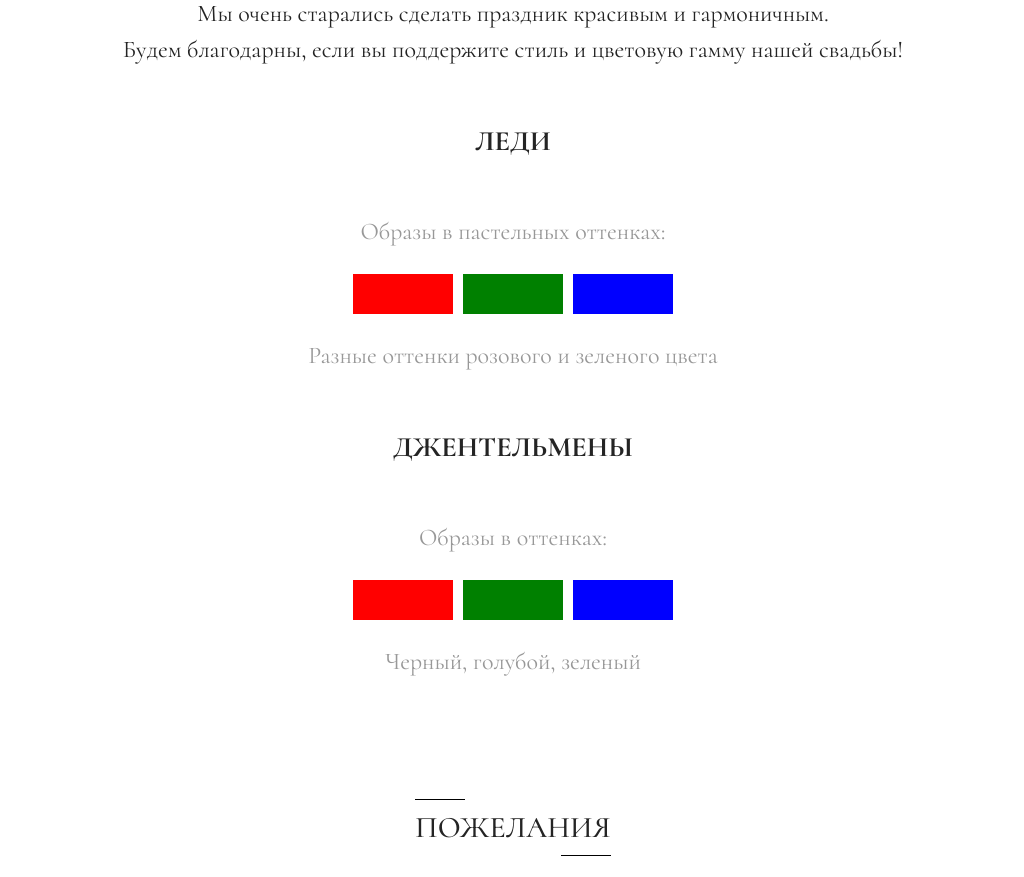
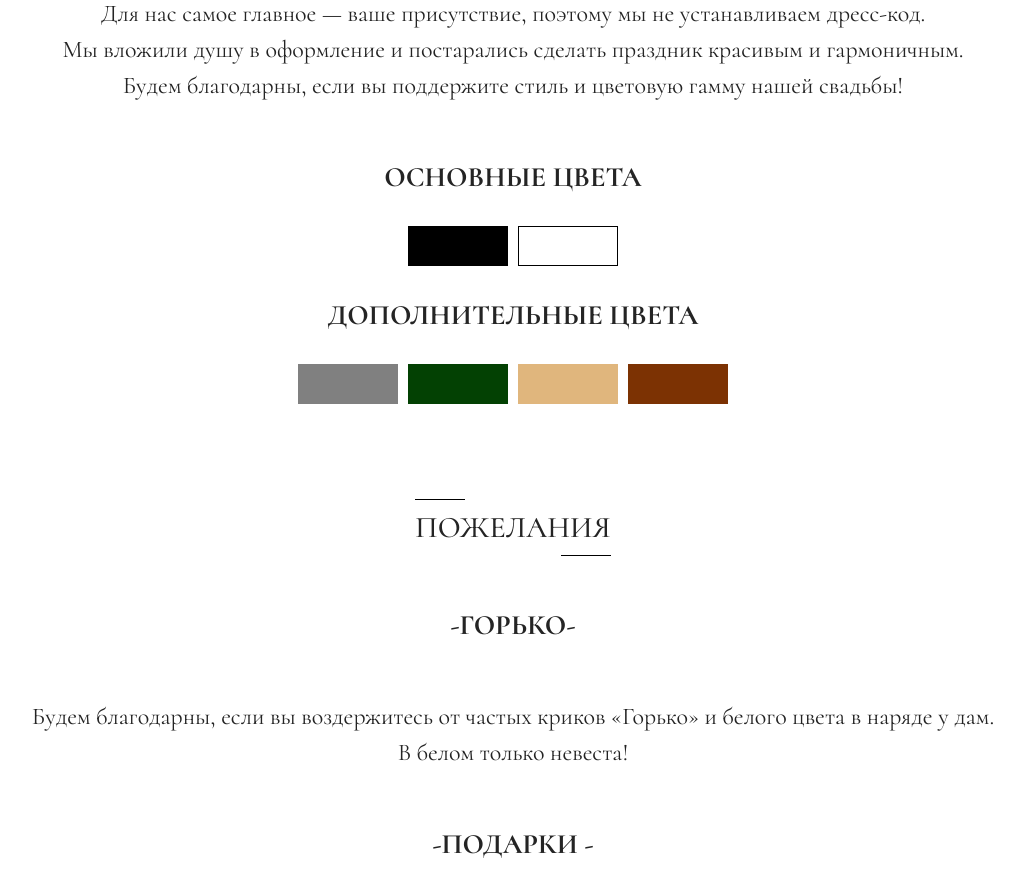
Before and after one commit to Schneegestober1/inventation, a React (Vite) app: page / in a window 1280 px wide. Shown: the part 5000-5877 px from the top of the page, without its empty margins (127-1151 px from the left). Built offline with nearby package versions, Linux system fonts and the light colour scheme.

Commit message:
colors are changed

```diff
--- a/src/components/DressCode/DressCode.jsx
+++ b/src/components/DressCode/DressCode.jsx
@@ -5,23 +5,19 @@ export const DressCode = () => {
 	return (
 		<section className={styles.container}>
 			<h2 className={styles.title}>ДРЕСС-КОД</h2>
-			<p className={styles.text1}>Мы очень старались сделать праздник красивым и гармоничным.<br className={styles.br} />Будем благодарны, если вы поддержите стиль и цветовую гамму нашей свадьбы!</p>
-			<h3>ЛЕДИ</h3>
-			<p className={styles.text}>Образы в пастельных оттенках: </p>
-			<div className={styles.rectanglesBox}>
-				<div className={styles.rectangleWomen}></div>
-				<div className={styles.rectangleWomen}></div>
-				<div className={styles.rectangleWomen}></div>
+			<p className={styles.text1}>Для нас самое главное — ваше присутствие, поэтому мы не устанавливаем дресс-код.<br /> Мы вложили душу в оформление и постарались сделать праздник красивым и гармоничным.<br className={styles.br} />Будем благодарны, если вы поддержите стиль и цветовую гамму нашей свадьбы!</p>
+			<h3>ОСНОВНЫЕ ЦВЕТА</h3>
+			<div className={styles.colorsBox}>
+				<div className={styles.color}></div>
+				<div className={styles.color}></div>
 			</div>
-			<p className={styles.text}>Разные оттенки розового и зеленого цвета</p>
-			<h3>ДЖЕНТЕЛЬМЕНЫ</h3>
-			<p className={styles.text}>Образы в оттенках:</p>
-			<div className={styles.rectanglesBox}>
-				<div className={styles.rectangleMen}></div>
-				<div className={styles.rectangleMen}></div>
-				<div className={styles.rectangleMen}></div>
+			<h3>ДОПОЛНИТЕЛЬНЫЕ ЦВЕТА</h3>
+			<div className={styles.colorsBox}>
+				<div className={styles.colorExtra}></div>
+				<div className={styles.colorExtra}></div>
+				<div className={styles.colorExtra}></div>
+				<div className={styles.colorExtra}></div>
 			</div>
-			<p className={styles.text}>Черный, голубой, зеленый</p>
 			<h2 className={styles.title}>ПОЖЕЛАНИЯ</h2>
 			<h3>-ГОРЬКО-</h3>
 			<p className={styles.text1}>Будем благодарны, если вы воздержитесь от частых криков «Горько» и белого цвета в наряде у дам. <br />В белом только невеста!</p>
--- a/src/components/DressCode/dressCode.module.scss
+++ b/src/components/DressCode/dressCode.module.scss
@@ -39,39 +39,40 @@
 .text1 {
     text-align: center;
 }
-.rectanglesBox {
-    display: flex;
-    gap: 10px;
-}
-.rectangleWomen {
+.color {
     width: 100px;
     height: 40px;
     &:nth-child(1) {
-        background-color: red;
+        background-color: black;
     }
 
     &:nth-child(2) {
-        background-color: green;
-    }
-
-    &:nth-child(3) {
-        background-color: blue;
+        box-sizing: border-box;
+        background-color: white;
+        border: 1px solid black;
     }
 }
-.rectangleMen {
+.colorExtra {
     width: 100px;
     height: 40px;
     &:nth-child(1) {
-        background-color: red;
+        background-color: gray;
     }
 
     &:nth-child(2) {
-        background-color: green;
+        background-color: rgb(3, 65, 3);
     }
-
     &:nth-child(3) {
-        background-color: blue;
+        background-color: rgb(224, 182, 125);
     }
+    &:nth-child(4) {
+        background-color: rgb(124, 50, 3);
+    }
+}
+.colorsBox {
+    display: flex;
+    gap: 10px;
+    align-items: center;
 }
 .phoneNumber {
     text-decoration: none;
--- a/src/components/ProgramForDay/ProgramForDay.jsx
+++ b/src/components/ProgramForDay/ProgramForDay.jsx
@@ -16,7 +16,7 @@ const ProgramForDay = () => {
             <div className={styles.timelineItem}>
                 <ImageCard size={150} className={styles.timelineImg} src={'public/images/IMG_4337.jpg'} alt='WELCOME' />
                 <div className={styles.timelineContent}>
-                    <h3 className={styles.timelineTime}>15:00</h3>
+                    <h3 className={styles.timelineTime}>15:30</h3>
                     <p>WELCOME</p>
                 </div>
             </div>
@@ -37,14 +37,14 @@ const ProgramForDay = () => {
             <div className={styles.timelineItem}>
                 <ImageCard size={150} className={styles.timelineImg} src={'public/images/IMG_2951.jpg'} alt='WELCOME' />
                 <div className={styles.timelineContent}>
-                    <h3 className={styles.timelineTime}>21:30</h3>
+                    <h3 className={styles.timelineTime}>20:00</h3>
                     <p>ТОРТ</p>
                 </div>
             </div>
             <div className={styles.timelineItem}>
                 <ImageCard size={150} className={styles.timelineImg} src={'public/images/Wedding_day.jpg'} alt='WELCOME' />
                 <div className={styles.timelineContent}>
-                    <h3 className={styles.timelineTime}>23:00</h3>
+                    <h3 className={styles.timelineTime}>22:00</h3>
                     <p>ЗАВЕРШЕНИЕ <br /> ВЕЧЕРА</p>
                 </div>
             </div>
```
